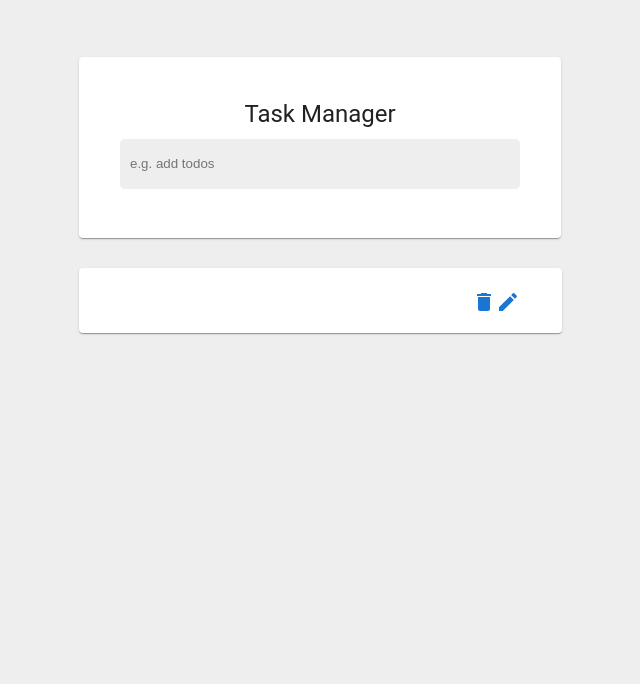
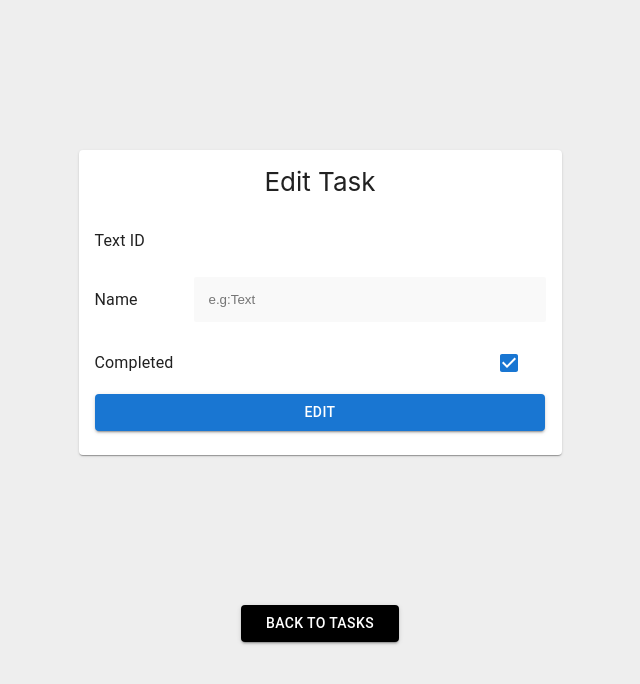
Before and after one commit to syedalirazazaidi/Task--Managers--API, a React (Create React App) app in the folder frontend/my-app/: page / in a window 1280 px wide. Shown: the top 684 px of the page, without its empty margins (320-960 px from the left). Built offline with nearby package versions, Linux system fonts and the light colour scheme.

Commit message:
complete UI

```diff
--- a/frontend/my-app/src/App.js
+++ b/frontend/my-app/src/App.js
@@ -3,16 +3,18 @@ import React from 'react'
 import Dashboard from './pages/Dashboard'
 import './App.css'
 import TaskCard from './components/taskCard'
+import EditTask from './components/editTask'
 
 function App() {
   return (
     <div className="App">
       <header className="App-header">
-        <Dashboard />
+        {/* <Dashboard />
         <div style={{marginTop:20 }}>
 
-        <TaskCard />
-        </div>
+        <TaskCard /> */}
+        <EditTask/>
+        {/* </div> */}
       </header>
 
     </div>
--- a/frontend/my-app/src/components/InputField.jsx
+++ b/frontend/my-app/src/components/InputField.jsx
@@ -1,6 +1,4 @@
 import * as React from 'react';
-
-import Button from '@mui/material/Button';
 import TextField from '@mui/material/TextField';
 import './text.css'
 export default function TextInput() {
@@ -8,9 +6,9 @@ export default function TextInput() {
     <div style={{backgroundColor:'red'}}
    className='textContainer'
     >
-      <TextField  placeholder='enter the text' variant="outlined"  className='textField'/>
+      {/* <TextField  placeholder='enter the text' variant="outlined"  className='textField'/> */}
 
-      <Button variant="contained">Contained</Button>
+
 
     </div>
   );
--- /dev/null
+++ b/frontend/my-app/src/components/button.jsx
@@ -0,0 +1,10 @@
+import React from 'react'
+
+import Button from '@mui/material/Button';
+const ButtonBack = () => {
+  return (
+    <Button variant="contained"  style={{backgroundColor:'black',paddingLeft:25,paddingRight:25}} >Back To Tasks</Button>
+  )
+}
+
+export default ButtonBack
--- /dev/null
+++ b/frontend/my-app/src/components/editTask.jsx
@@ -0,0 +1,57 @@
+import React from 'react'
+import Card from '@mui/material/Card'
+import CardContent from '@mui/material/CardContent'
+import List from '@mui/material/List'
+import ListItem from '@mui/material/ListItem'
+import ListItemText from '@mui/material/ListItemText'
+import Checkbox from '@mui/material/Checkbox';
+import FormControlLabel from '@mui/material/FormControlLabel';
+
+import Button from '@mui/material/Button';
+import ButtonBack from './button'
+const EditTask = () => {
+  return (
+    <>
+    <Card
+      style={{
+        backgroundColor: '#FFFFFF',
+        width: 483,
+        height: 305,
+        margin: 150,
+      }}
+    >
+      <CardContent>
+        Edit Task
+        <nav aria-label="secondary mailbox folders">
+          <List>
+            <ListItem disablePadding style={{ marginTop: 20 }}>
+              <ListItemText primary="Text ID" />
+            </ListItem>
+            <ListItem disablePadding style={{ marginTop: 20 }}>
+              <ListItemText primary="Name" />
+              <div style={{}}>
+
+                <input type="text" placeholder='e.g:Text'  style={{border:'none',padding:15,paddingRight:160 ,backgroundColor:'#f9f9f9',borderRadius:2}}/>
+              </div>
+            </ListItem>
+            <ListItem disablePadding style={{ marginTop: 20 }}>
+            <ListItemText primary="Completed"  />
+             <FormControlLabel  control={<Checkbox defaultChecked />}  />
+            </ListItem>
+            <div  style={{marginTop:10}}>
+
+            <Button variant="contained" style={{width:450}} >Edit</Button>
+            </div>
+
+
+          </List>
+        </nav>
+      </CardContent>
+    </Card>
+    <ButtonBack/>
+    </>
+
+  )
+}
+
+export default EditTask
--- a/frontend/my-app/src/pages/Dashboard.js
+++ b/frontend/my-app/src/pages/Dashboard.js
@@ -2,6 +2,8 @@ import * as React from 'react';
 import Card from '@mui/material/Card';
 import CardContent from '@mui/material/CardContent';
 import Typography from '@mui/material/Typography';
+
+import Button from '@mui/material/Button';
 import '../App.css'
 export default function Dashboard() {
   return (
@@ -11,12 +13,13 @@ export default function Dashboard() {
         <Typography gutterBottom variant="h5" >
           Task Manager
         </Typography>
-        <input placeholder="e.g. add todos"
+        <input placeholder="e.g. add the tasks"
           className='textInput'
           type="text"
         />
 
       </CardContent>
+      <Button variant="contained">Submit</Button>
 
     </Card>
   );
```
